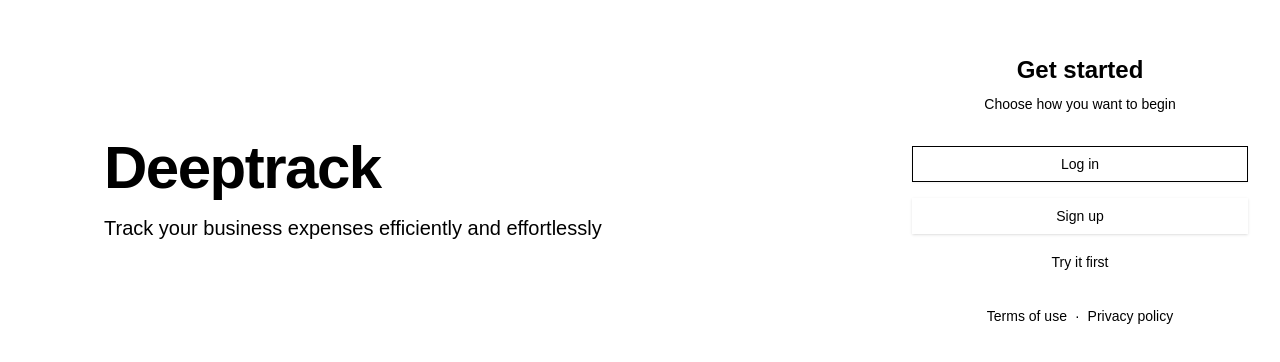
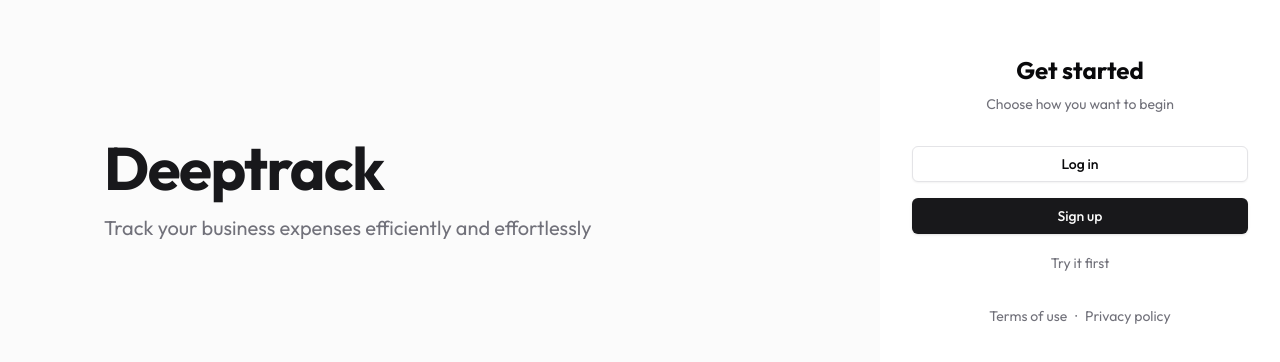
Before and after one commit to deeptrackke/platform, a Next.js app: page / in a window 1280 px wide. Shown: the part 210-572 px from the top of the page. Built offline with nearby package versions, Linux system fonts and the light colour scheme.

Commit message:
chore: ensured consitency in the code

```diff
--- a/app/globals.css
+++ b/app/globals.css
@@ -1,40 +1,89 @@
+@import url('https://fonts.googleapis.com/css2?family=Outfit:wght@100..900&display=swap');
 @tailwind base;
 @tailwind components;
 @tailwind utilities;
 
-body {
-  font-family: Arial, Helvetica, sans-serif;
-}
+
 
 @layer base {
   :root {
-    --sidebar-background: 0 0% 98%;
-    --sidebar-foreground: 240 5.3% 26.1%;
-    --sidebar-primary: 240 5.9% 10%;
-    --sidebar-primary-foreground: 0 0% 98%;
-    --sidebar-accent: 240 4.8% 95.9%;
-    --sidebar-accent-foreground: 240 5.9% 10%;
-    --sidebar-border: 220 13% 91%;
-    --sidebar-ring: 217.2 91.2% 59.8%;
+    --background: 0 0% 100%;
+    --foreground: 240 10% 3.9%;
+    --card: 0 0% 100%;
+    --card-foreground: 240 10% 3.9%;
+    --popover: 0 0% 100%;
+    --popover-foreground: 240 10% 3.9%;
+    --primary: 240 5.9% 10%;
+    --primary-foreground: 0 0% 98%;
+    --secondary: 240 4.8% 95.9%;
+    --secondary-foreground: 240 5.9% 10%;
+    --muted: 240 4.8% 95.9%;
+    --muted-foreground: 240 3.8% 46.1%;
+    --accent: 240 4.8% 95.9%;
+    --accent-foreground: 240 5.9% 10%;
+    --destructive: 0 84.2% 60.2%;
+    --destructive-foreground: 0 0% 98%;
+    --border: 240 5.9% 90%;
+    --input: 240 5.9% 90%;
+    --ring: 240 10% 3.9%;
+    --radius: 0.5rem;
+    --chart-1: 12 76% 61%;
+    --chart-2: 173 58% 39%;
+    --chart-3: 197 37% 24%;
+    --chart-4: 43 74% 66%;
+    --chart-5: 27 87% 67%;
   }
 
   .dark {
-    --sidebar-background: 240 5.9% 10%;
-    --sidebar-foreground: 240 4.8% 95.9%;
-    --sidebar-primary: 224.3 76.3% 48%;
-    --sidebar-primary-foreground: 0 0% 100%;
-    --sidebar-accent: 240 3.7% 15.9%;
-    --sidebar-accent-foreground: 240 4.8% 95.9%;
-    --sidebar-border: 240 3.7% 15.9%;
-    --sidebar-ring: 217.2 91.2% 59.8%;
+    --background: 240 10% 3.9%;
+    --foreground: 0 0% 98%;
+    --card: 240 10% 3.9%;
+    --card-foreground: 0 0% 98%;
+    --popover: 240 10% 3.9%;
+    --popover-foreground: 0 0% 98%;
+    --primary: 0 0% 98%;
+    --primary-foreground: 240 5.9% 10%;
+    --secondary: 240 3.7% 15.9%;
+    --secondary-foreground: 0 0% 98%;
+    --muted: 240 3.7% 15.9%;
+    --muted-foreground: 240 5% 64.9%;
+    --accent: 240 3.7% 15.9%;
+    --accent-foreground: 0 0% 98%;
+    --destructive: 0 62.8% 30.6%;
+    --destructive-foreground: 0 0% 98%;
+    --border: 240 3.7% 15.9%;
+    --input: 240 3.7% 15.9%;
+    --ring: 240 4.9% 83.9%;
+    --chart-1: 220 70% 50%;
+    --chart-2: 160 60% 45%;
+    --chart-3: 30 80% 55%;
+    --chart-4: 280 65% 60%;
+    --chart-5: 340 75% 55%;
+  }
+
+  body {
+    @apply font-outfit;
   }
 }
+
+
+
 
 @layer base {
   * {
     @apply border-border;
   }
+
   body {
     @apply bg-background text-foreground;
   }
 }
+
+.swiper-button-next,
+.swiper-button-prev {
+  color: #ffffff !important;
+}
+
+.swiper-pagination-bullet {
+  background: #ffffff !important;
+}
--- a/package.json
+++ b/package.json
@@ -32,6 +32,7 @@
     "eslint": "^9",
     "eslint-config-next": "15.1.5",
     "postcss": "^8",
+    "tailwind-scrollbar": "^3.1.0",
     "tailwindcss": "^3.4.1",
     "typescript": "^5"
   }
--- a/tailwind.config.ts
+++ b/tailwind.config.ts
@@ -9,9 +9,18 @@
 	],
 	theme: {
 		extend: {
+			fontFamily: {
+				outfit: ['"Outfit"', 'sans-serif'],
+			  },
+			backgroundImage: {
+				'impact-gradient': 'linear-gradient(to right, #000910 0%, rgba(255, 255, 255, 0.58) 19%, #304251 75%, #32383D 100%)',
+				'impact-gradient-up': 'linear-gradient(to top, #000910 0%, rgba(255, 255, 255, 0.58) 19%, #304251 75%, #32383D 100%)',
+				'card-gradient': 'linear-gradient(to top right, #1E1E1E 5%, #1a252d 100%)'
+			},
 			colors: {
 				background: 'hsl(var(--background))',
 				foreground: 'hsl(var(--foreground))',
+				customTeal: '#54F4FC',
 				card: {
 					DEFAULT: 'hsl(var(--card))',
 					foreground: 'hsl(var(--card-foreground))'
@@ -49,16 +58,6 @@
 					'3': 'hsl(var(--chart-3))',
 					'4': 'hsl(var(--chart-4))',
 					'5': 'hsl(var(--chart-5))'
-  			},
-  			sidebar: {
-  				DEFAULT: 'hsl(var(--sidebar-background))',
-  				foreground: 'hsl(var(--sidebar-foreground))',
-  				primary: 'hsl(var(--sidebar-primary))',
-  				'primary-foreground': 'hsl(var(--sidebar-primary-foreground))',
-  				accent: 'hsl(var(--sidebar-accent))',
-  				'accent-foreground': 'hsl(var(--sidebar-accent-foreground))',
-  				border: 'hsl(var(--sidebar-border))',
-  				ring: 'hsl(var(--sidebar-ring))'
 				}
 			},
 			borderRadius: {
@@ -68,5 +67,5 @@
 			}
 		}
 	},
-  plugins: [require("tailwindcss-animate")],
+	plugins: [require("tailwindcss-animate"), require('tailwind-scrollbar')],
 } satisfies Config;
```
Also changed, not shown: 1 other file (tests, documents, lock files or other folders). Lines whose indentation alone changed are shown as unchanged.
